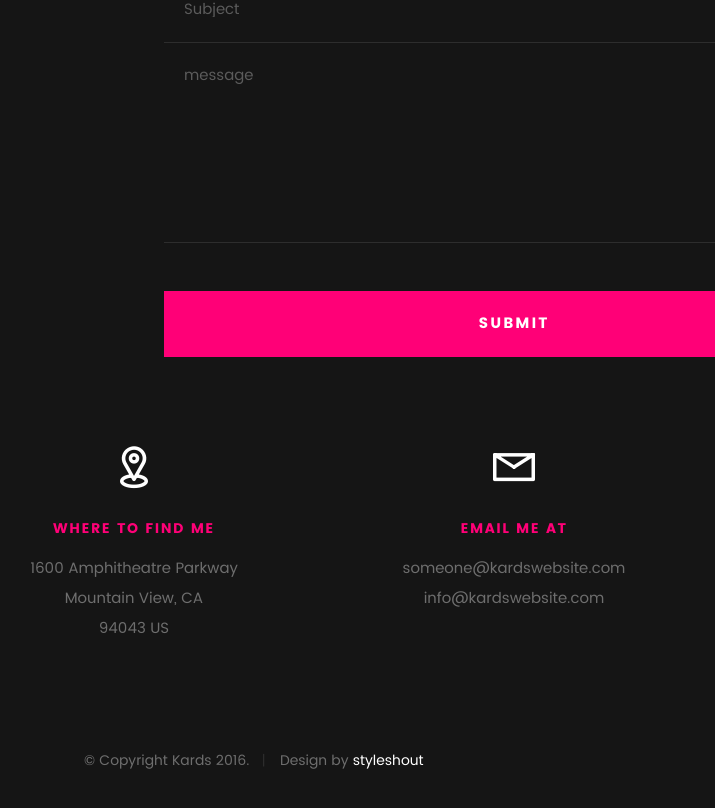
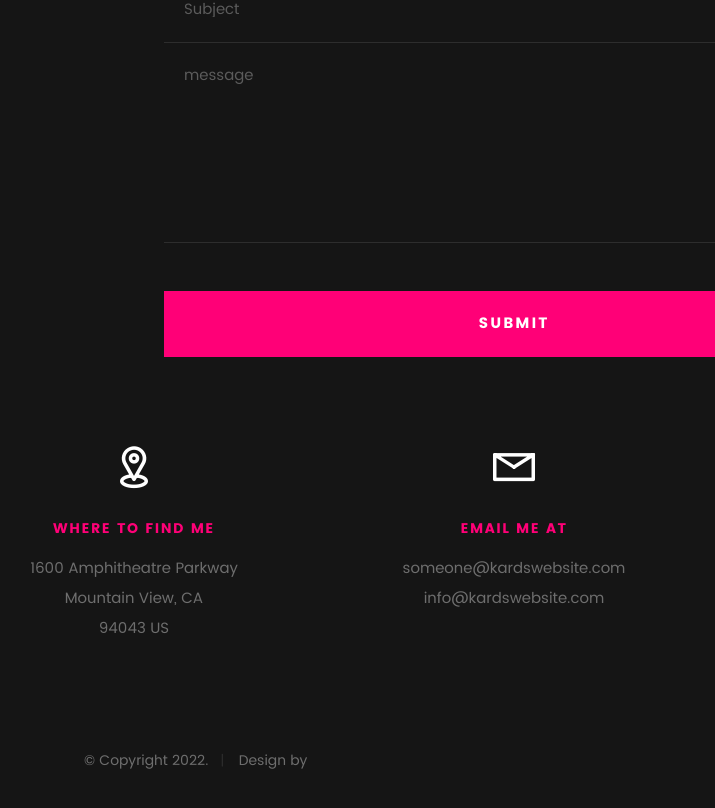
Before and after one commit to lucky2205/portfolio, a plain HTML site: page index.html in a window 1280 px wide. Shown: the part 8815-9623 px from the top of the page, 126-841 px from the left. Drawn offline with Linux system fonts and the light colour scheme; files whose address does not match are found by name.

Commit message:
Update index.html

```diff
--- a/index.html
+++ b/index.html
@@ -1003,8 +1003,8 @@
 
       	<div class="col-six tab-full">
 	      	<div class="copyright">
-		        	<span>© Copyright Kards 2016.</span>
-		        	<span>Design by <a href="http://www.styleshout.com/">styleshout</a></span>
+		        	<span>© Copyright 2022.</span>
+		        	<span>Design by <a href="http://www.styleshout.com/"></a></span>
 		         </div>
 	      	</div>
 
```
